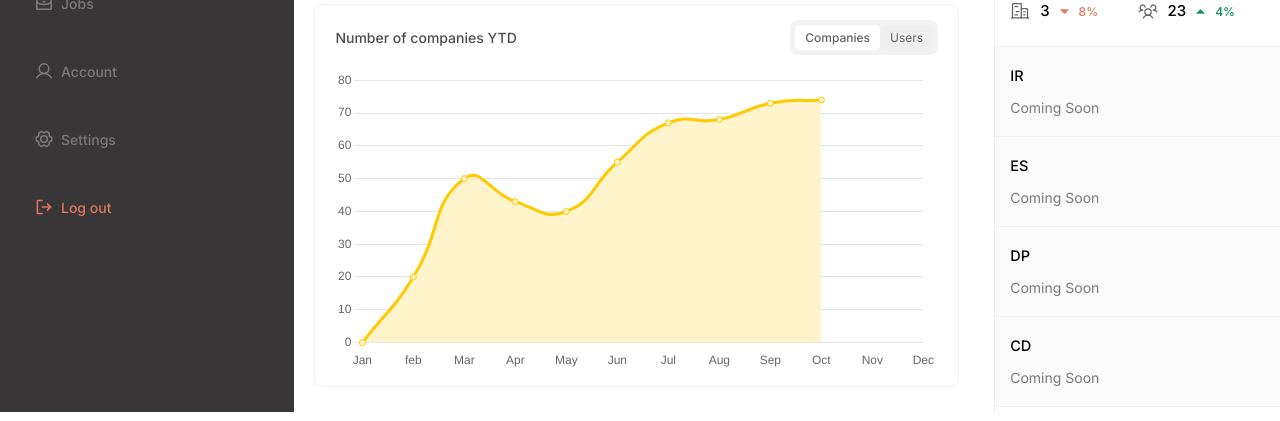
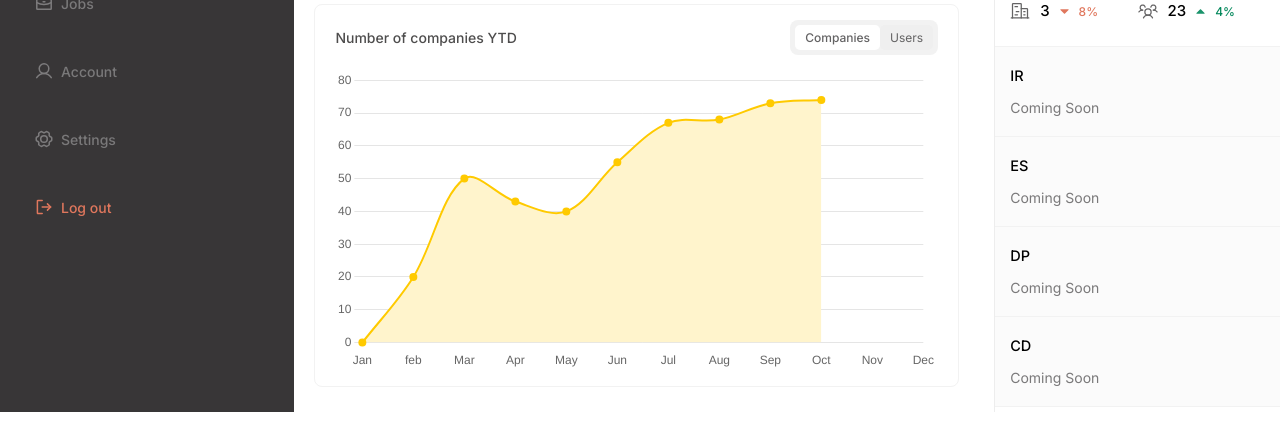
Before and after one commit to lolyparty/Tabulerasa, a React (Create React App) app: page / in a window 1280 px wide. Shown: the part 321-742 px from the top of the page. Built offline with nearby package versions, Linux system fonts and the light colour scheme; the HTML template or start-up script is replaced by a standard one.

Commit message:
fixed dashboard chart

```diff
--- a/src/components/dashboard/dashboard-graph/dashboard-graph.jsx
+++ b/src/components/dashboard/dashboard-graph/dashboard-graph.jsx
@@ -63,7 +63,9 @@ const DashboardGraph = () => {
 								fill: true,
 								borderColor: ['#FFCA00'],
 								backgroundColor: ['#FFF4CC', '#FFF4CC'],
-								tension: 0.5,
+								tension: 0.35,
+								borderWidth: 2,
+								pointBackgroundColor: '#FFCA00',
 							},
 						],
 					}}
```
